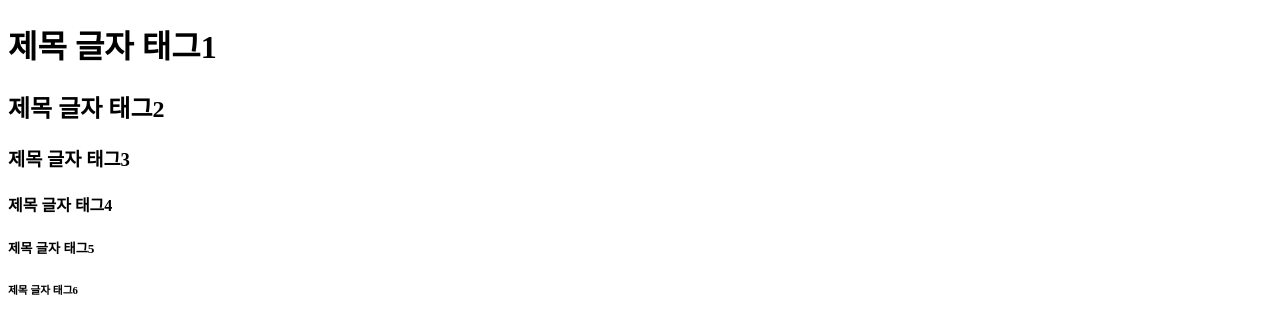
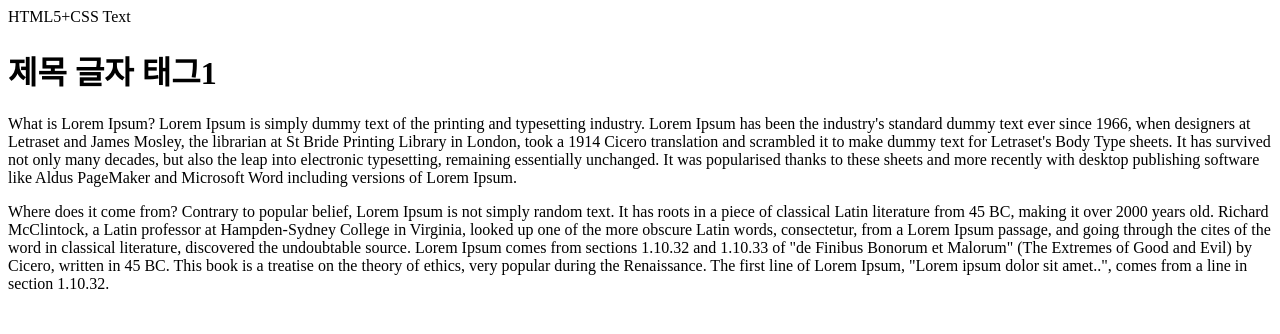
Before and after one commit to gwaje0111/Web_Lecture, a plain HTML site: page exer01_html_basic/01_tag_text.html in a window 1280 px wide. Drawn offline with Linux system fonts and the light colour scheme.

Commit message:
기본 예제: 본문 단락 구분

```diff
--- a/exer01_html_basic/01_tag_text.html
+++ b/exer01_html_basic/01_tag_text.html
@@ -1,16 +1,16 @@
 <!DOCTYPE html>
 <html>
     <head>
-        <title>
-            HTML5+CSS Text
-        </title>
+        HTML5+CSS Text
     </head>
     <body>
         <h1>제목 글자 태그1</h1>
-        <h2>제목 글자 태그2</h2>
-        <h3>제목 글자 태그3</h3>
-        <h4>제목 글자 태그4</h4>
-        <h5>제목 글자 태그5</h5>
-        <h6>제목 글자 태그6</h6>
+        <!-- <h2>제목 글자 태그2</h2> -->
+        <!-- <h3>제목 글자 태그3</h3> -->
+        <!-- <h4>제목 글자 태그4</h4> -->
+        <!-- <h5>제목 글자 태그5</h5> -->
+        <!-- <h6>제목 글자 태그</h6> -->
+        <p>What is Lorem Ipsum? Lorem Ipsum is simply dummy text of the printing and typesetting industry. Lorem Ipsum has been the industry's standard dummy text ever since 1966, when designers at Letraset and James Mosley, the librarian at St Bride Printing Library in London, took a 1914 Cicero translation and scrambled it to make dummy text for Letraset's Body Type sheets. It has survived not only many decades, but also the leap into electronic typesetting, remaining essentially unchanged. It was popularised thanks to these sheets and more recently with desktop publishing software like Aldus PageMaker and Microsoft Word including versions of Lorem Ipsum.</p>
+        <p>Where does it come from? Contrary to popular belief, Lorem Ipsum is not simply random text. It has roots in a piece of classical Latin literature from 45 BC, making it over 2000 years old. Richard McClintock, a Latin professor at Hampden-Sydney College in Virginia, looked up one of the more obscure Latin words, consectetur, from a Lorem Ipsum passage, and going through the cites of the word in classical literature, discovered the undoubtable source. Lorem Ipsum comes from sections 1.10.32 and 1.10.33 of "de Finibus Bonorum et Malorum" (The Extremes of Good and Evil) by Cicero, written in 45 BC. This book is a treatise on the theory of ethics, very popular during the Renaissance. The first line of Lorem Ipsum, "Lorem ipsum dolor sit amet..", comes from a line in section 1.10.32.</p>
     </body>
 </html>
```
